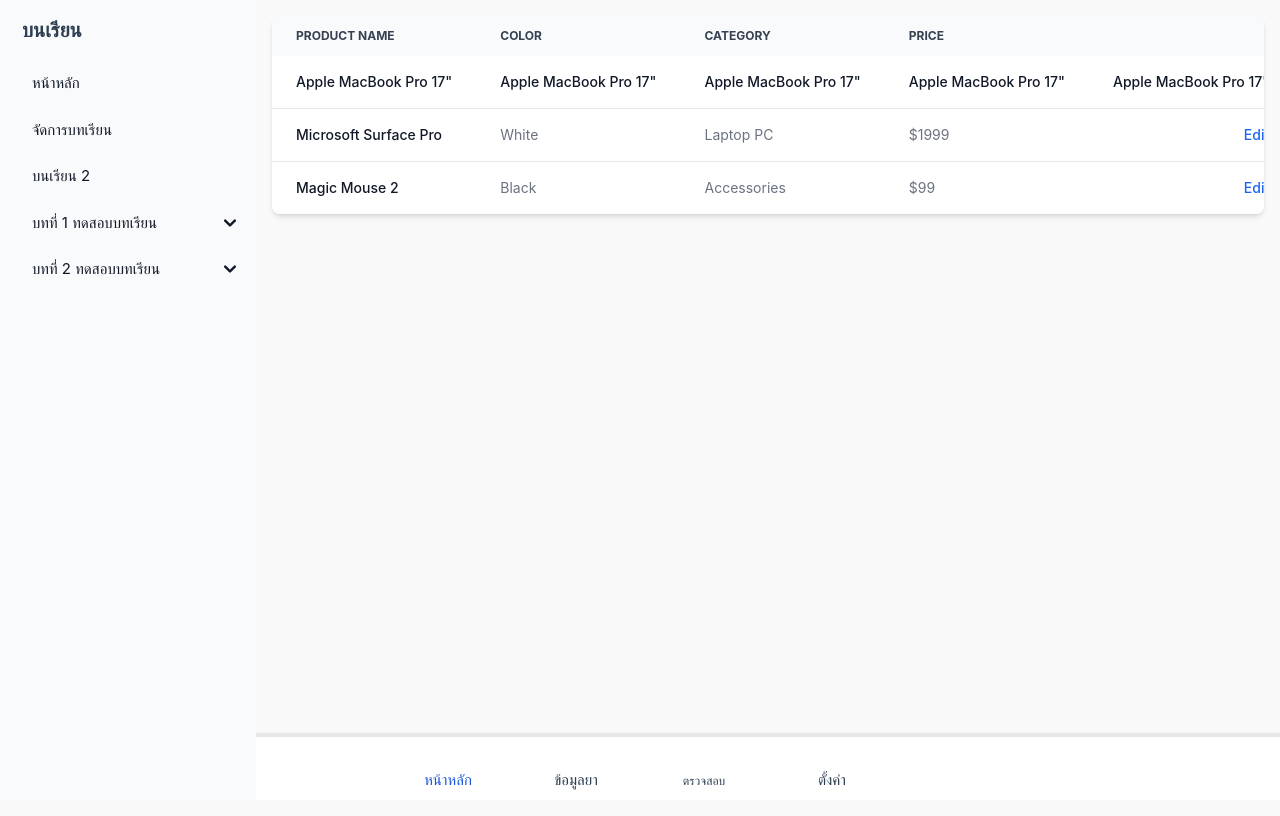
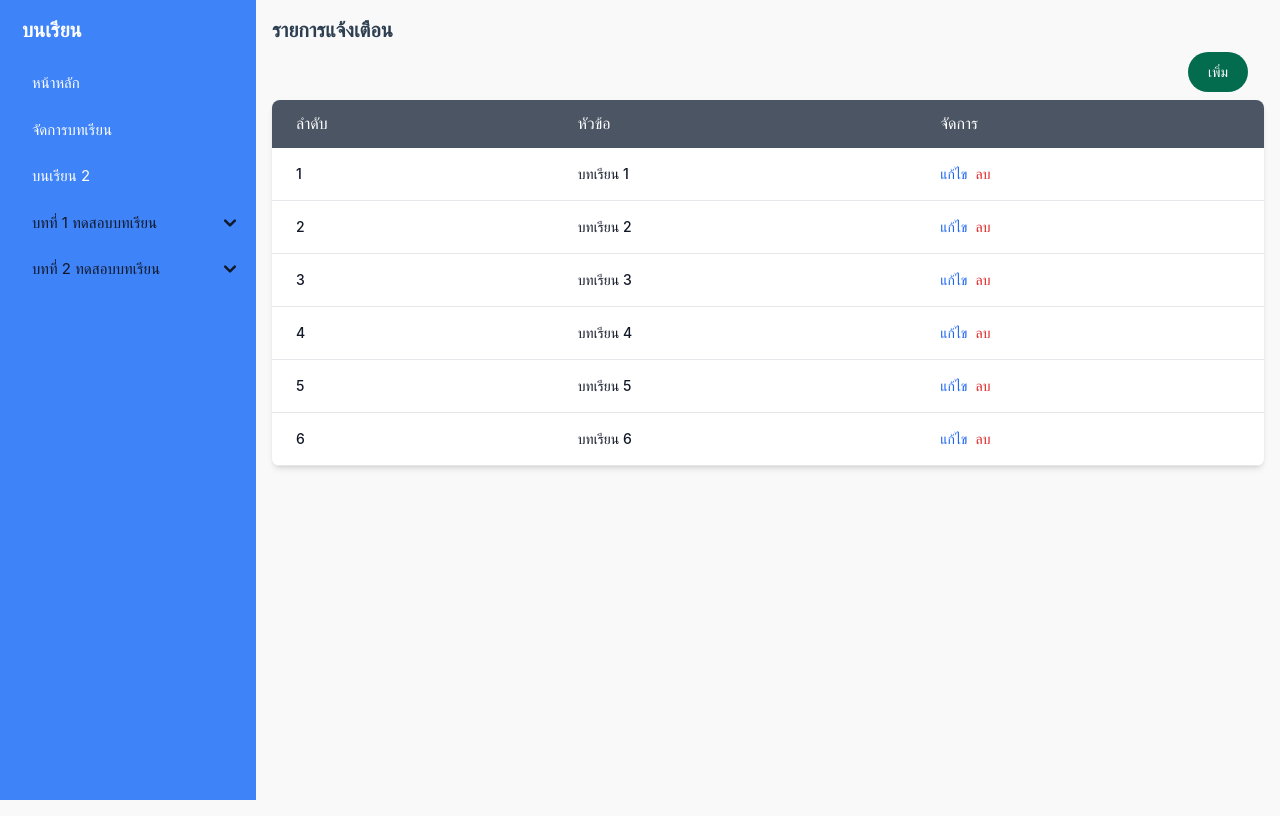
Before and after one commit to ArtKrup12/codemultimedia, a Vue app: page /lesson in a window 1280 px wide. Built offline with nearby package versions, Linux system fonts and the light colour scheme; some icons are missing.

Commit message:
only layout
25/11/67

```diff
--- a/src/components/HeadText.vue
+++ b/src/components/HeadText.vue
@@ -1,11 +1,12 @@
 <template>
-  <div>
-    <span class="text-2xl font-bold" v-if="pageName === 'home'">รายการแจ้งเตือน</span>
-    <span class="text-2xl font-bold" v-else-if="pageName === 'drug'">รายการยา</span>
-    <span class="text-2xl font-bold" v-else-if="pageName === 'check'">รายการยาที่รอตรวจสอบ</span>
-    <span class="text-2xl font-bold" v-else-if="pageName === 'setting'">ข้อมูลส่วนตัว</span>
-    <span class="text-2xl font-bold" v-else>พบข้อผิดพลาด</span>
-    <div class="mt-3 bg-white" v-if="pageName !== 'home'">
+  <div class="headText">
+    <span class="text-xl font-bold" v-if="pageName === 'home'">รายการแจ้งเตือน</span>
+    <span class="text-xl font-bold" v-else-if="pageName === 'drug'">รายการยา</span>
+    <span class="text-xl font-bold" v-else-if="pageName === 'check'">รายการยาที่รอตรวจสอบ</span>
+    <span class="text-xl font-bold" v-else-if="pageName === 'setting'">ข้อมูลส่วนตัว</span>
+    <span class="text-xl font-bold" v-else-if="pageName === 'lesson'">จัดการบทเรียน</span>
+    <span class="text-xl font-bold" v-else>พบข้อผิดพลาด</span>
+    <!-- <div class="mt-3 bg-white" v-if="pageName !== 'home'">
       <form class="w-full mx-auto bg-white">
         <label for="default-search"
                class="mb-1 text-sm font-medium text-gray-900 sr-only dark:text-white">Search</label>
@@ -22,12 +23,14 @@
           </button>
         </div>
       </form>
-    </div>
+    </div> -->
   </div>
 </template>
 
 <style scoped>
-
+.headText{
+  text-align: start;
+}
 </style>
 <script>
 import {usePageStore} from "@/stores";
--- a/src/components/menu.vue
+++ b/src/components/menu.vue
@@ -1,5 +1,6 @@
 <template>
-  <div
+  <div></div>
+  <!-- <div
     class="fixed bottom-0 left-0 z-30 w-full h-16 bg-white border-t border-gray-200 dark:bg-gray-700 dark:border-gray-600 " style="box-shadow: 0 -3px 1px rgba(84, 84, 84, 0.1);">
     <div class="grid h-full max-w-lg grid-cols-4 mx-auto font-medium">
       <router-link :class="{
@@ -54,7 +55,7 @@
         <Icon icon="tabler:dots" width="24" height="24" />
         <span >ตั้งค่า</span></router-link>
     </div>
-  </div>
+  </div> -->
 </template>
 <script>
 import {Icon} from '@iconify/vue';
--- a/src/components/sideMenu.vue
+++ b/src/components/sideMenu.vue
@@ -15,20 +15,22 @@
    <aside id="logo-sidebar"
       class="fixed top-0 left-0 z-40 w-64 h-screen transition-transform -translate-x-full sm:translate-x-0"
       aria-label="Sidebar">
-      <div class="h-full px-3 py-4 overflow-y-auto bg-gray-50 dark:bg-gray-800">
+      <div class="h-full px-3 py-4 overflow-y-auto bg-blue-500 text-white">
          <a href="" class="flex items-center ps-2.5 mb-5">
             <span class="self-center text-xl font-semibold whitespace-nowrap">บนเรียน</span>
          </a>
          <ul class="space-y-2 font-medium">
             <li>
-               <a href="#"
-                  class="flex items-center p-2 text-gray-900 rounded-lg dark:text-white hover:bg-gray-100 dark:hover:bg-gray-700 group">
+               <router-link
+                  class="flex items-center p-2 text-white rounded-lg hover:bg-blue-700 group"
+                  to="/home"
+                  @click="handlePage('home')">
                   <span class="ms-3">หน้าหลัก</span>
-               </a>
+               </router-link>
             </li>
             <li>
                <router-link
-                  class="flex items-center p-2 text-gray-900 rounded-lg dark:text-white hover:bg-gray-100 dark:hover:bg-gray-700 group"
+                  class="flex items-center p-2 text-white rounded-lg hover:bg-blue-700 group"
                   to="/lesson"
                   @click="handlePage('lesson')">
                   <span class="ms-3">จัดการบทเรียน</span>
@@ -36,13 +38,13 @@
             </li>
             <li>
                <a href="#"
-                  class="flex items-center p-2 text-gray-900 rounded-lg dark:text-white hover:bg-gray-100 dark:hover:bg-gray-700 group">
+                  class="flex items-center p-2 text-white rounded-lg hover:bg-blue-700 group">
                   <span class="ms-3">บนเรียน 2</span>
                </a>
             </li>
             <li>
                <button type="button"
-                  class="flex items-center w-full p-2 text-gray-900 transition duration-75 rounded-lg group hover:bg-gray-100 dark:text-white dark:hover:bg-gray-700 active:bg-dark"
+                  class="flex items-center w-full p-2 text-gray-900 transition duration-75 rounded-lg group hover:bg-gray-100 active:bg-dark"
                   aria-controls="dropdown-example" data-collapse-toggle="dropdown-example">
 
                   <span class="flex-1 ms-3 text-left rtl:text-right whitespace-nowrap">บทที่ 1 ทดสอบบทเรียน</span>
@@ -55,24 +57,24 @@
                <ul id="dropdown-example" class="hidden py-2 space-y-2" data-tabs-active-classes="text-white">
                   <li>
                      <a href="#"
-                        class="flex items-center w-full p-2 text-gray-900 transition duration-75 rounded-lg pl-11 group hover:bg-gray-100 dark:text-white dark:hover:bg-gray-700">หัวข้อย่อย
+                        class="flex items-center w-full p-2 text-white transition duration-75 rounded-lg pl-11 group hover:bg-gray-100">หัวข้อย่อย
                         1</a>
                   </li>
                   <li>
                      <a href="#"
-                        class="flex items-center w-full p-2 text-gray-900 transition duration-75 rounded-lg pl-11 group hover:bg-gray-100 dark:text-white dark:hover:bg-gray-700">หัวข้อย่อย
+                        class="flex items-center w-full p-2 text-white transition duration-75 rounded-lg pl-11 group hover:bg-gray-100">หัวข้อย่อย
                         2</a>
                   </li>
                   <li>
                      <a href="#"
-                        class="flex items-center w-full p-2 text-gray-900 transition duration-75 rounded-lg pl-11 group hover:bg-gray-100 dark:text-white dark:hover:bg-gray-700">หัวข้อย่อย
+                        class="flex items-center w-full p-2 text-white transition duration-75 rounded-lg pl-11 group hover:bg-gray-100">หัวข้อย่อย
                         3</a>
                   </li>
                </ul>
             </li>
             <li>
                <button type="button"
-                  class="flex items-center w-full p-2 text-gray-900 transition duration-75 rounded-lg group hover:bg-gray-100 dark:text-white dark:hover:bg-gray-700"
+                  class="flex items-center w-full p-2 text-gray-900 transition duration-75 rounded-lg group hover:bg-gray-100"
                   aria-controls="dropdown-example" data-collapse-toggle="dropdown-example1">
 
                   <span class="flex-1 ms-3 text-left rtl:text-right whitespace-nowrap">บทที่ 2 ทดสอบบทเรียน</span>
@@ -85,17 +87,17 @@
                <ul id="dropdown-example1" class="hidden py-2 space-y-2">
                   <li>
                      <a href="#"
-                        class="flex items-center w-full p-2 text-gray-900 transition duration-75 rounded-lg pl-11 group hover:bg-gray-100 dark:text-white dark:hover:bg-gray-700">หัวข้อย่อย
+                        class="flex items-center w-full p-2 text-white transition duration-75 rounded-lg pl-11 group hover:bg-gray-100">หัวข้อย่อย
                         1</a>
                   </li>
                   <li>
                      <a href="#"
-                        class="flex items-center w-full p-2 text-gray-900 transition duration-75 rounded-lg pl-11 group hover:bg-gray-100 dark:text-white dark:hover:bg-gray-700">หัวข้อย่อย
+                        class="flex items-center w-full p-2 text-white transition duration-75 rounded-lg pl-11 group hover:bg-gray-100">หัวข้อย่อย
                         2</a>
                   </li>
                   <li>
                      <a href="#"
-                        class="flex items-center w-full p-2 text-gray-900 transition duration-75 rounded-lg pl-11 group hover:bg-gray-100 dark:text-white dark:hover:bg-gray-700">หัวข้อย่อย
+                        class="flex items-center w-full p-2 text-white transition duration-75 rounded-lg pl-11 group hover:bg-gray-100">หัวข้อย่อย
                         3</a>
                   </li>
                </ul>
--- a/src/views/HomeView.vue
+++ b/src/views/HomeView.vue
@@ -1,7 +1,7 @@
 <template>
   <sideMenu/>
   <navMenu/>
-  <!-- <HeadText /> -->
+  <HeadText />
   <!-- <ExcerciseView class="w-auto sm:ml-[18%]"/> -->
   <div>
   </div>
--- a/src/views/LessonView.vue
+++ b/src/views/LessonView.vue
@@ -1,105 +1,84 @@
 <template>
   <div class="text-center m-2 p-2 h-screen rounded-md sm:ml-[16.5rem]">
-
-
+    <HeadText/>
+      <div class="text-right p-2">
+        <button
+          type="button"
+          class="text-white bg-green-700 hover:bg-green-800 focus:outline-none focus:ring-4 focus:ring-green-300 font-medium rounded-full text-sm px-5 py-2.5 text-center me-2  dark:bg-green-600 dark:hover:bg-green-700 dark:focus:ring-green-800"
+        >
+          เพิ่ม
+        </button>
+      </div>
     <div class="relative overflow-x-auto shadow-md sm:rounded-lg">
-    <table class="w-full text-sm text-left rtl:text-right text-gray-500 dark:text-gray-400">
-        <thead class="text-xs text-gray-700 uppercase bg-gray-50 dark:bg-gray-700 dark:text-gray-400">
+      <table
+        class="w-full text-sm text-left rtl:text-right text-gray-500 dark:text-gray-400"
+      >
+        <thead
+          class="text-xs uppercase font-serif bg-gray-600 text-white dark:bg-gray-700 dark:text-gray-400"
+        >
           <tr>
-                <th scope="col" class="px-6 py-3 font-bold">
-                    Product name
-                </th>
-                <th scope="col" class="px-6 py-3 font-bold">
-                    Color
-                </th>
-                <th scope="col" class="px-6 py-3 font-bold">
-                    Category
-                </th>
-                <th scope="col" class="px-6 py-3 font-bold">
-                    Price
-                </th>
-                <th scope="col" class="px-6 py-3">
-                    <span class="sr-only">Edit</span>
-                </th>
+            <th scope="col" class="px-6 py-3 text-base text-start">ลำดับ</th>
+            <th scope="col" class="px-6 py-3 text-base text-start">หัวข้อ</th>
+            <th scope="col" class="px-6 py-3 text-base text-start">จัดการ</th>
           </tr>
         </thead>
         <tbody>
-            <tr class="bg-white border-b dark:bg-gray-800 dark:border-gray-700 hover:bg-gray-50 dark:hover:bg-gray-600">
-                <th scope="row" class="px-6 py-4 font-medium text-gray-900 whitespace-nowrap dark:text-white"
-                v-for="(item,index) in lessonList" :key="index">
-                    Apple MacBook Pro 17"
+          <tr
+            class="bg-white border-b dark:bg-gray-800 dark:border-gray-700 hover:bg-gray-50 dark:hover:bg-gray-600"
+            v-for="(item, index) in lessonList"
+            :key="index"
+          >
+            <th
+              scope="row"
+              class="px-6 py-4 font-medium text-gray-900 whitespace-nowrap dark:text-white"
+            >
+              {{ index + 1 }}
             </th>
-                <td class="px-6 py-4">
-                    Silver
-                </td>
-                <td class="px-6 py-4">
-                    Laptop
-                </td>
-                <td class="px-6 py-4">
-                    $2999
-                </td>
-                <td class="px-6 py-4 text-right">
-                    <a href="#" class="font-medium text-blue-600 dark:text-blue-500 hover:underline">Edit</a>
-                </td>
-            </tr>
-            <tr class="bg-white border-b dark:bg-gray-800 dark:border-gray-700 hover:bg-gray-50 dark:hover:bg-gray-600">
-                <th scope="row" class="px-6 py-4 font-medium text-gray-900 whitespace-nowrap dark:text-white">
-                    Microsoft Surface Pro
+            <th
+              scope="row"
+              class="px-6 py-4 font-medium text-gray-900 whitespace-nowrap dark:text-white"
+            >
+              {{ item.topic }}
             </th>
-                <td class="px-6 py-4">
-                    White
-                </td>
-                <td class="px-6 py-4">
-                    Laptop PC
-                </td>
-                <td class="px-6 py-4">
-                    $1999
-                </td>
-                <td class="px-6 py-4 text-right">
-                    <a href="#" class="font-medium text-blue-600 dark:text-blue-500 hover:underline">Edit</a>
-                </td>
-            </tr>
-            <tr class="bg-white dark:bg-gray-800 hover:bg-gray-50 dark:hover:bg-gray-600">
-                <th scope="row" class="px-6 py-4 font-medium text-gray-900 whitespace-nowrap dark:text-white">
-                    Magic Mouse 2
-                </th>
-                <td class="px-6 py-4">
-                    Black
-                </td>
-                <td class="px-6 py-4">
-                    Accessories
-                </td>
-                <td class="px-6 py-4">
-                    $99
-                </td>
-                <td class="px-6 py-4 text-right">
-                    <a href="#" class="font-medium text-blue-600 dark:text-blue-500 hover:underline">Edit</a>
+            <td class="px-6 py-4 flex gap-2 text-center">
+              <a
+                href="#"
+                class="font-medium text-blue-600 dark:text-blue-500 hover:underline"
+                >แก้ไข</a
+              >
+              <a
+                href="#"
+                class="font-medium text-red-600 dark:text-blue-500 hover:underline"
+                >ลบ</a
+              >
             </td>
           </tr>
         </tbody>
       </table>
     </div>
-
   </div>
 </template>
 
 <script>
+import HeadText from "@/components/HeadText.vue"
+
 export default {
-    data(){
+    components:{
+        HeadText
+    },
+  data() {
     return {
-            lessonList:[
-                {topic:"บทเรียน 1"},
-                {topic:"บทเรียน 2"},
-                {topic:"บทเรียน 3"},
-                {topic:"บทเรียน 4"},
-                {topic:"บทเรียน 5"},
-                {topic:"บทเรียน 6"},
-            ]
-        }
-    }
-}
+      lessonList: [
+        { topic: "บทเรียน 1" },
+        { topic: "บทเรียน 2" },
+        { topic: "บทเรียน 3" },
+        { topic: "บทเรียน 4" },
+        { topic: "บทเรียน 5" },
+        { topic: "บทเรียน 6" },
+      ],
+    };
+  },
+};
 </script>
 
-<style>
-
-</style>
+<style></style>
```
Lines whose indentation alone changed are shown as unchanged.
